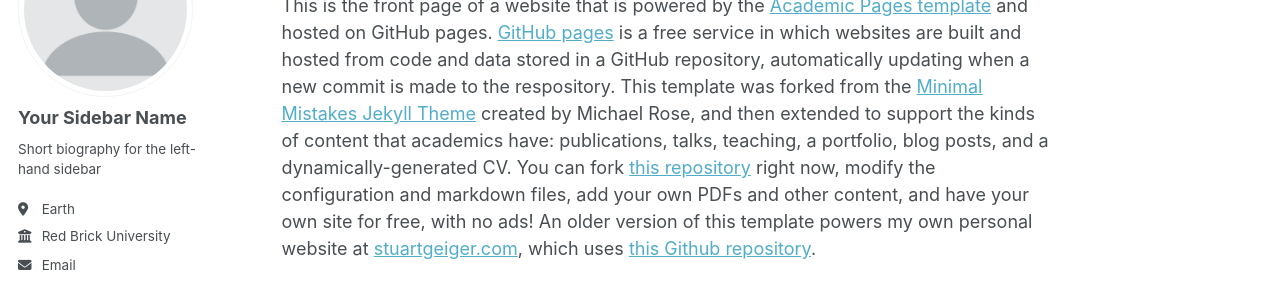
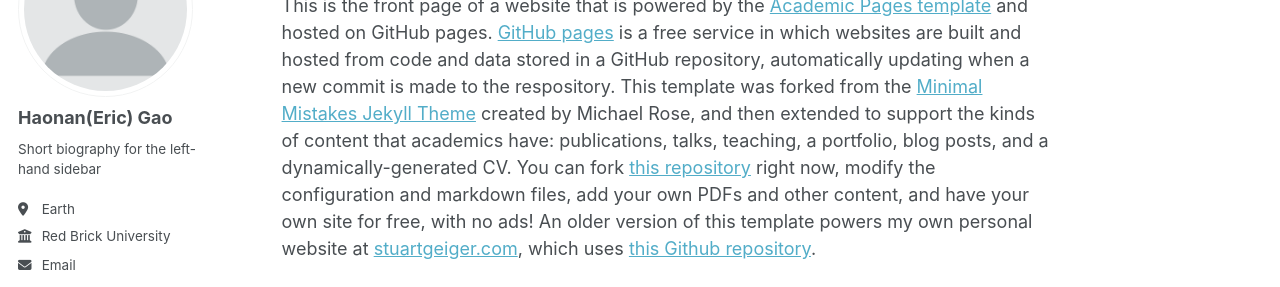
Before and after one commit to rampageoppa/rampageoppa.github.io, a Jekyll site: the page built from _pages/about.md, in a window 1280 px wide. Shown: the part 184-471 px from the top of the page. Built offline with Jekyll 4.4.1, drawn with Linux system fonts in a browser that asks for light colours; some web fonts are replaced.

Commit message:
Update _config.yml

```diff
--- a/_config.yml
+++ b/_config.yml
@@ -22,7 +22,7 @@
 author:
   # Biographic information
   avatar           : "profile.png"
-  name             : "Your Sidebar Name"
+  name             : "Haonan(Eric) Gao"
   pronouns         : # example: "she/her"
   bio              : "Short biography for the left-hand sidebar"
   location         : "Earth"
```
